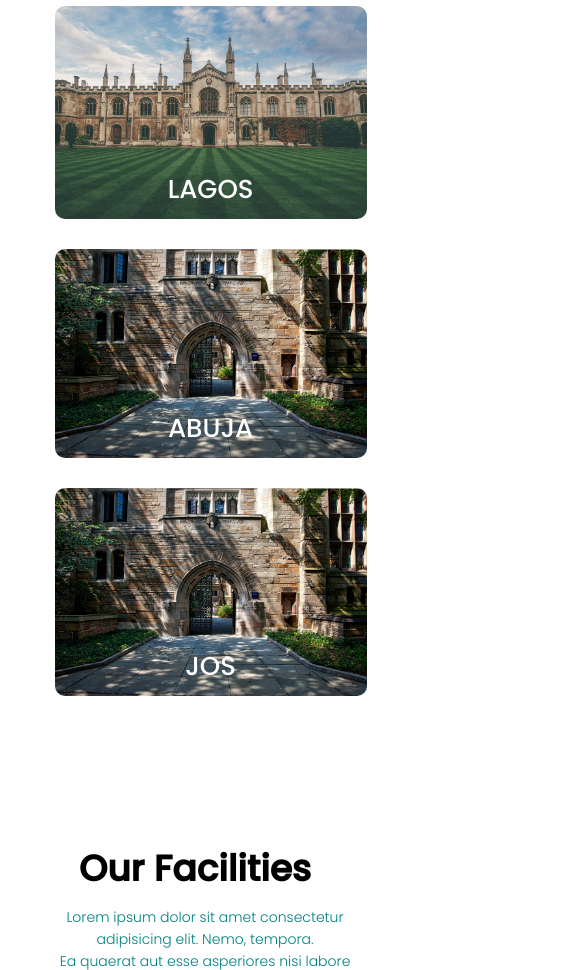
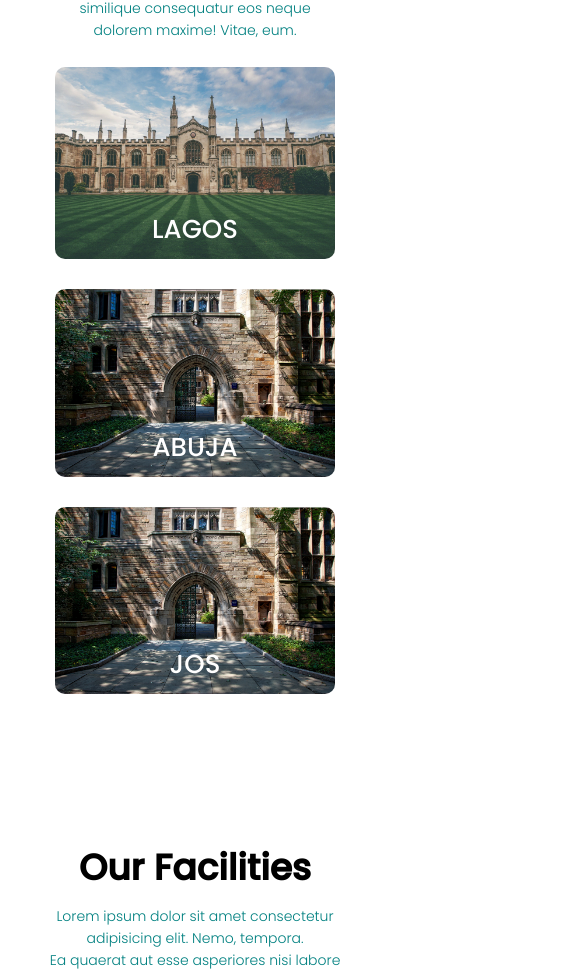
Before and after one commit to Lateeftheshyboy/making, a plain HTML site: page index.html in a window 390 px wide. Shown: the part 2274-3244 px from the top of the page, 585 px wide, since content can reach past the window. Drawn offline with Linux system fonts and the light colour scheme.

Commit message:
Update main.css

```diff
--- a/CSS/main.css
+++ b/CSS/main.css
@@ -101,11 +101,6 @@ nav .fa{
 }
 
 @media (max-width: 700px){
-    *{
-        width: 100%;
-        padding: 0;
-        margin: 0;
-    }
 
     .text-box h1{
         font-size: 20px;
```
